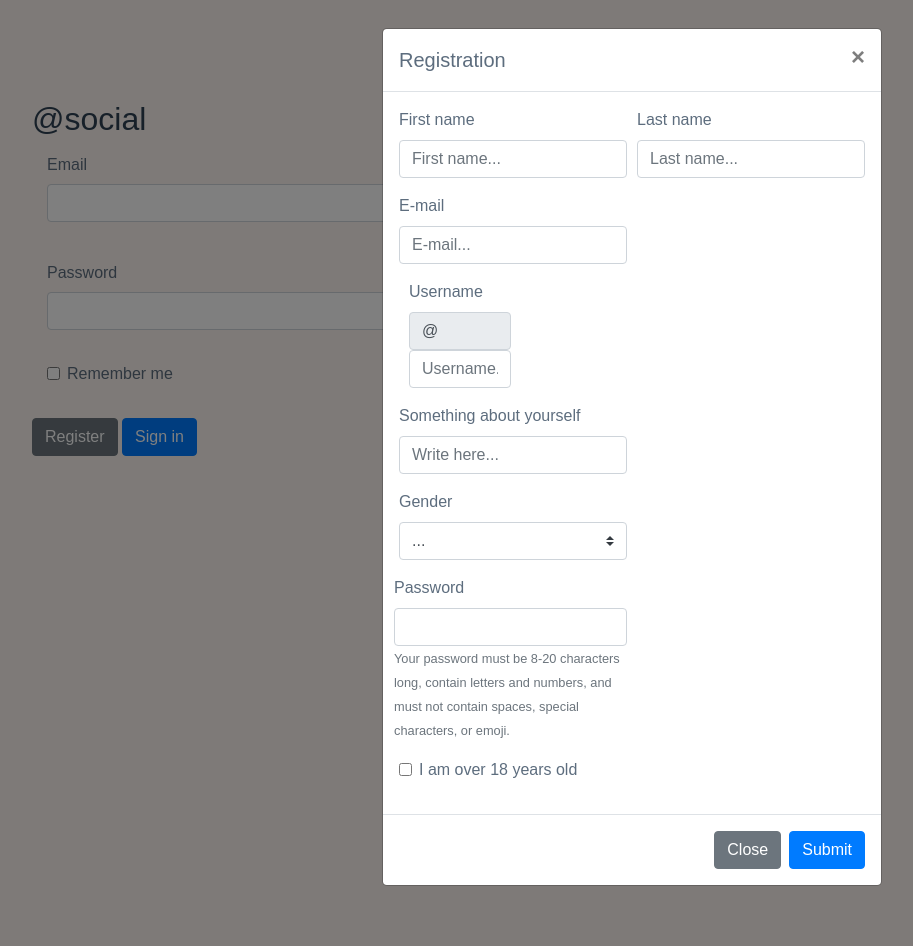
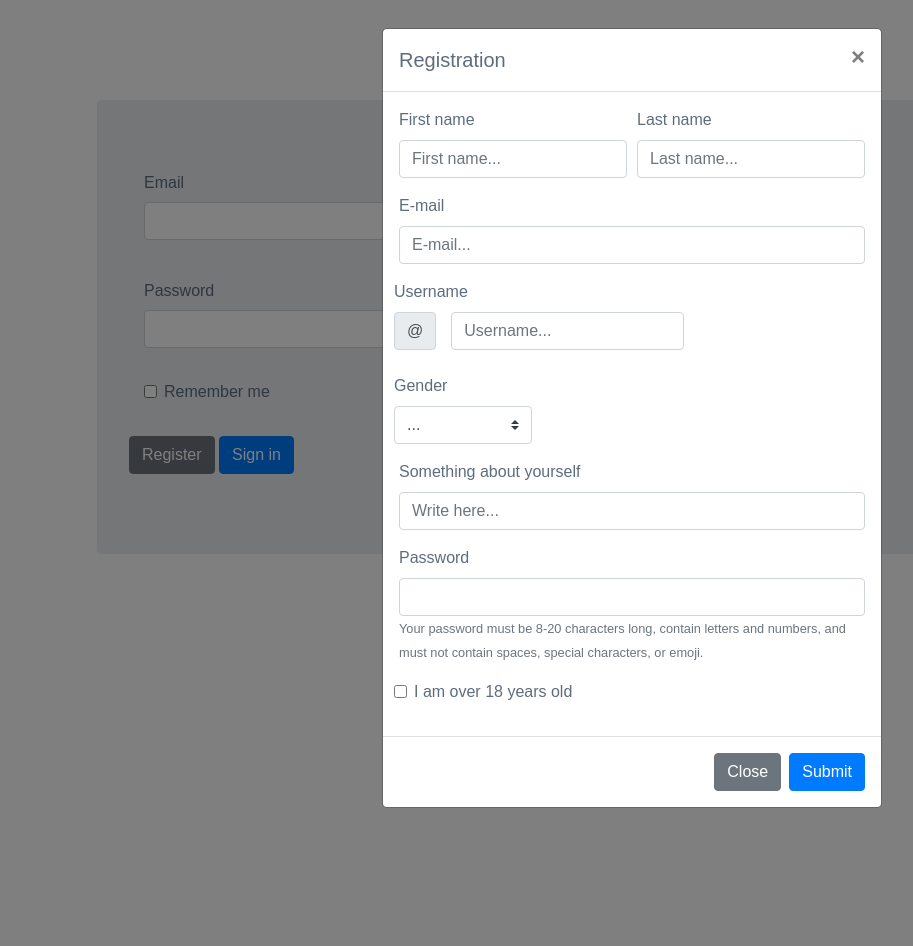
Before and after one commit to DAT250GRUPPEN/social, a Flask app: template atsocial/templates/login.html in a window 1280 px wide, after a click on "Register". Shown: the whole page, without its empty margins (8-921 px from the left). Run offline with Flask 2, Linux system fonts and the light colour scheme; the template is opened without the code that fills it, so the values that code supplies are empty.

Commit message:
Litt fiksing på loginen...

```diff
--- a/atsocial/templates/login.html
+++ b/atsocial/templates/login.html
@@ -18,10 +18,15 @@
             margin: 100px;
         }
         body {
+            background-color: white;
+            font-family: arial;
+            text-align: left;
+            margin: 0px ;
+        }
+        .colorclass {
             background-color:#fcf5f0;
             font-family: arial;
             text-align: left;
-            margin: 0px ;
         }
 
         h1 {color: #2e4153;}
@@ -33,53 +38,55 @@
         }
     </style>
     </head>
-     <!--Nesten hele denne er bootstrap-->
+     <!--bootstrap-->
 
     <header> <!-- Så teksten ikke er helt oppe-->
     </header>
     <body>
-        <ul>
-        <li>
+        <ul><li>
             <a>
-                <h2> @social </h2>
         <form> <!--Hva skal siden gjøre etter "submit"?-->
                 <!-- ha en egen klasse for form kanskje, slik at det går ann å flytte på den til høyre-->
-
+                <div class="container"><div class="jumbotron">
                     <div class="form-group row">
                         <div class="col-md-6 mb-3">
                     <label for="inputEmail3" class="col-sm-2 col-form-label">Email</label>
                     <div class="col-sm-10">
                         <input type="email" class="form-control" id="inputEmail3"><!--Det som tastes inn må inneholde en @-->
-                  </div>
-                </div></div>
+                    </div></div></div>
+
                 <div class="form-group row">
                         <div class="col-md-6 mb-3">
                     <label for="inputPassword3" class="col-sm-2 col-form-label">Password</label>
                     <div class="col-sm-10">
                         <input type="password" class="form-control" id="inputPassword3"><!--pasordet blir skjult/sladdet-->
+                    </div></div>
                 </div>
-                </div></div>
 
                 <div class="form-group row">
                     <div class="col-md-6 mb-3">
-                  <div class="col-sm-2"></div>
                         <div class="col-sm-10">
                             <div class="form-check">
                             <input class="form-check-input" type="checkbox" id="gridCheck1">
                             <label class="form-check-label" for="gridCheck1">
                                 Remember me
                             </label>
-                    </div></div>
+                            </div>
+                        </div>
                     </div>
                 </div>
 
                 <div class="form-group row">
                     <div class="col-sm-10">
+                        <!-- Må sjekke data-target!  har også bare kjørt på med <a href="registration.html"> tidligere. får se om det er nødvendig.
+                        <button type="button" class="btn btn-secondary" data-toggle="modal" data-target="#exampleModal" data-whatever="register">Register</button> -->
                         <button type="button" class="btn btn-secondary" data-toggle="modal" data-target="#exampleModal" data-whatever="register">Register</button>
                         <button type="submit" class="btn btn-primary">Sign in</button>
                     </div>
                 </div>
+
         </form> <!-- Login - siden er ferdig her-->
+
 
 
 
@@ -107,34 +114,36 @@
                                 <label for="validationDefault02">Last name</label>
                                 <input type="text" class="form-control" id="validationDefault02" placeholder="Last name..." required>
                             </div>
-                          <div class="col-md-6 mb-3">
+                            <div class="col-md-12 mb-3">
                                 <label for="validationDefault03">E-mail</label>
                                 <input type="email" class="form-control" id="validationDefault03" placeholder="E-mail..." required>
                             </div>
 
+
                             <div class="input-group input-group-sm">
                                 <div class="input-group-prepend">
-                                <div class="col-md-6 mb-3">
-                                    <label for="validationDefault04">Username</label>
+                                    <div class="container">
+                                        <div class="row">
+                                            <label for="validationDefault04">Username </label>
+                                        </div>
+                                        <div class="row">
+                                            <div class="col-sm1">
                                                 <span class="input-group-text">@</span> <!-- Se her for ref/navn på meldinger -->
+                                            </div>
+                                            <div class="col-sm">
                                                 <input type="text" id="validationDefault04" class="form-control fix-rounded-right" placeholder="Username..." required>
-
+                                            </div>
                                             <div class="invalid-feedback">
                                                 Please choose a username.
-                            </div></div>
                                             </div>
                                         </div>
-
-
-                          <div class="col-md-6 mb-3">
-                            <label for="validationDefault05">Something about yourself</label>
-                            <input type="text" class="form-control" id="validationDefault05" placeholder="Write here..." required>
+                                    </div>
                                 </div>
                             </div>
 
                             <div class="form-row">
                                 <div class="col-md-6 mb-3">
-                            <label for="validationDefault04">Gender</label>
+                                    <label for="validationDefault04"><br> Gender</label>
                                         <select class="custom-select" id="validationDefault04" required>
                                         <option selected disabled value="">...</option>
                                         <option value="female">Female</option>
@@ -142,16 +151,23 @@
                                         <option value="notdefined">None or both of the above</option>
                                         </select>
                                 </div>
-                        <div class="form-row">
-                            <div class="col-md-6 mb-3">
+                            </div>
+
+                            <div class="col-md-12 mb-3">
+                                <label for="validationDefault05"> Something about yourself</label>
+                                <input type="text" class="form-control" id="validationDefault05" placeholder="Write here..." required>
+                            </div>
+
+
+                            <div class="col-md-12 mb-3">
                                 <label for="inputPassword5">Password</label>
-                                <input type="password" id="inputPassword5" class="form-control" aria-describedby="passwordHelpBlock">
+                                <input type="password" id="inputPassword5" class="form-control " aria-describedby="passwordHelpBlock" required>
                                 <small id="passwordHelpBlock" class="text-muted">
                                 Your password must be 8-20 characters long, contain letters and numbers, and must not contain spaces, special characters, or emoji.
                                 </small>
                             </div>
-                        </div>
-                        </div>
+
+
                             <div class="form-group">
                             <div class="form-check">
                                 <input class="form-check-input" type="checkbox" value="" id="invalidCheck2" required>
@@ -160,22 +176,26 @@
                                 </label>
                             </div>
                             </div>
+                        </div>
                     </form>
                 </div>
                         <div class="modal-footer">
                             <button type="button" class="btn btn-secondary" data-dismiss="modal">Close</button>
                             <button type="button" class="btn btn-primary">Submit</button>
                         </div>
+
+
+                </div>
                 </div>
 
             </div>
             </div>
+        </form>
 
 
-        </form>
+
+
         </a>
-        </li>
-        </ul>
-
+        </li></ul>
     </body>
 </html>
```
Lines whose indentation alone changed are shown as unchanged.
